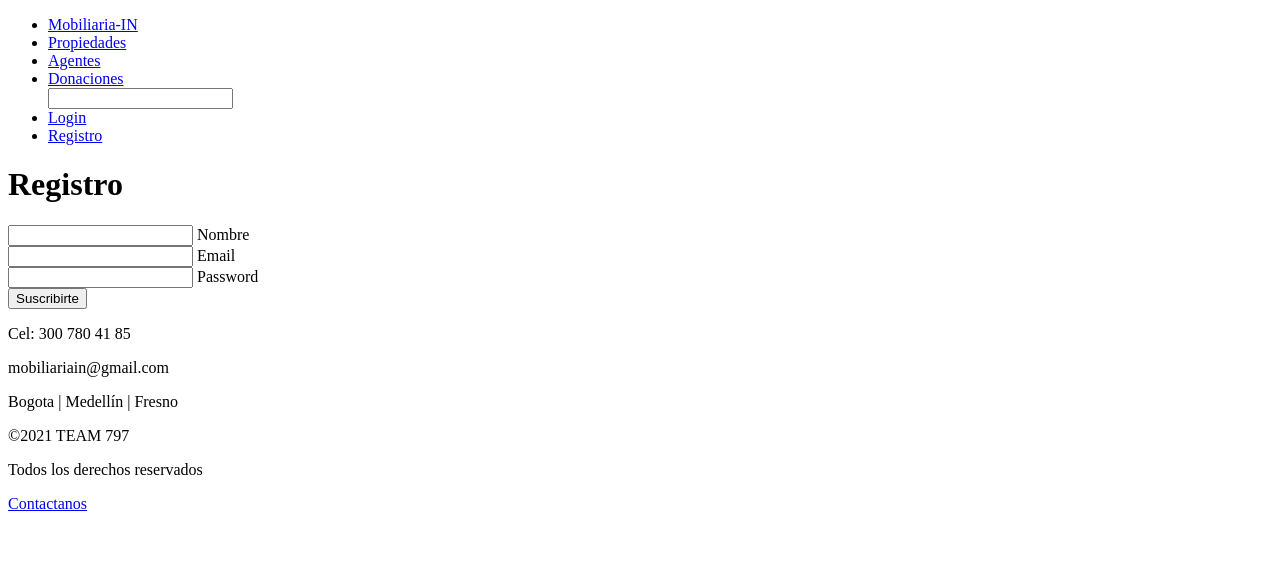
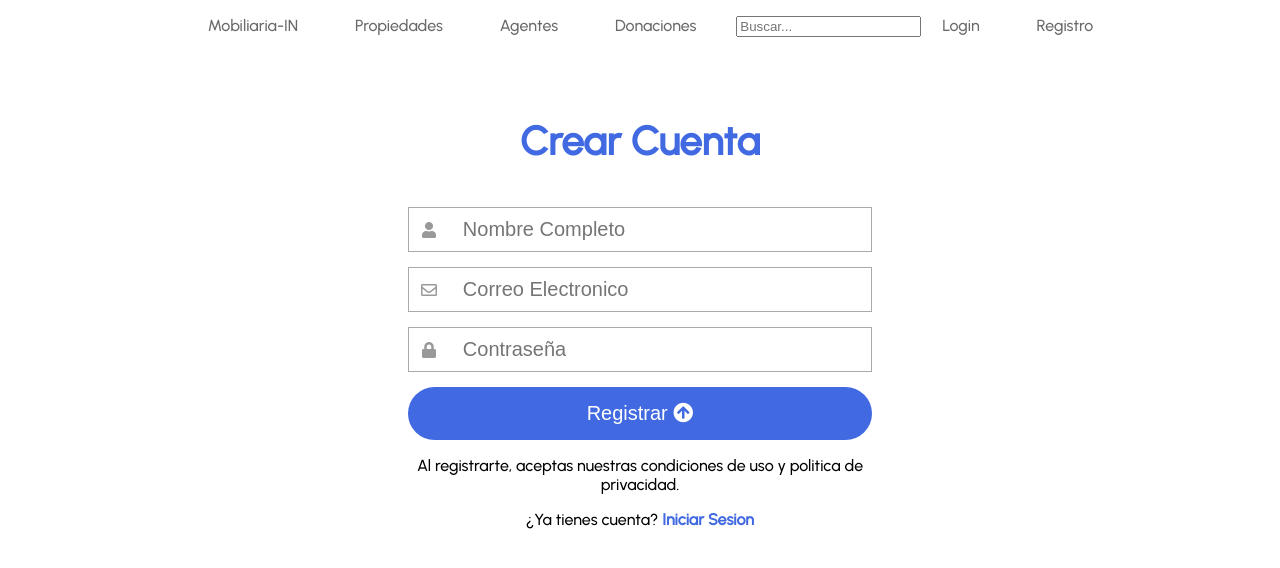
Before and after one commit to nadc100/sprintuno, a plain HTML site: page registro.html in a window 1280 px wide. Drawn offline with Linux system fonts and the light colour scheme.

Commit message:
cambios login, registro y otro stilo

```diff
--- a/registro.html
+++ b/registro.html
@@ -1,19 +1,23 @@
 <!DOCTYPE html>
-<html lang="en">
-
+<html lang="es">
 <head>
+    <meta name="viewport" content="width=device-width, user-scalable=yes, initial-scale=1.0, maximum-scale=3.0, minimum-scale=1.0">
+<link rel="stylesheet" href="https://use.fontawesome.com/releases/v5.6.3/css/all.css">
+    <link rel="stylesheet" href="stylogin.css">
     <meta charset="UTF-8">
     <meta http-equiv="X-UA-Compatible" content="IE=edge">
     <meta name="viewport" content="width=device-width, initial-scale=1.0">
-    <link rel="stylesheet" href="style.css">
-    <link rel="stylesheet" href="registro.css">
+    <link rel="stylesheet" href="stylogin.css">
     <link rel="preconnect" href="https://fonts.googleapis.com">
     <link rel="preconnect" href="https://fonts.googleapis.com">
     <link rel="preconnect" href="https://fonts.gstatic.com" crossorigin>
     <link href="https://fonts.googleapis.com/css2?family=Urbanist:wght@100;500&display=swap" rel="stylesheet">
     <title>MobiliariaIN</title>
+    <meta charset="UTF-8">
+    <title></title>
+
+
 </head>
-
 <body>
     <header>
             <nav>
@@ -24,44 +28,38 @@
                     <li><a href="propiedades.html">Propiedades</a></li>
                     <li><a href="agentes.html">Agentes</a></li>
                     <li><a href="donaciones.html">Donaciones</a></li>
-                <input type="search" name="busqueda" id="search">
+                    <input type="search" name="busqueda" id="search" class="input-contendor"placeholder="Buscar...">
                     <li><a href="login.html">Login</a></li>
                     <li><a href="registro.html">Registro</a></li>
                 </ul>
             </nav>
     </header>
-    <main>
-        <div class="registro">
-            <form action="" method="POST" id="form">
-                <div class="form">
-                    <h1>Registro</h1>
-                    <div class="grupo">
-                        <input type="text" name="" id="name" required><span class="barra"></span>
-                        <label for="">Nombre</label>
+
+    <form class="Formulario">
+
+        <h1>Crear Cuenta</h1>
+            <div class="contenedor">
+
+                <div class="input-contenedor">
+                    <i class="fas fa-user icon"></i>
+                    <input type="text" placeholder="Nombre Completo">
+
                     </div>
-                    <div class="grupo">
-                        <input type="email" name="" id="email" required><span class="barra"></span>
-                        <label for="">Email</label>
+
+                    <div class="input-contenedor">
+                    <i class="far fa-envelope icon"></i>
+                    <input type="text" placeholder="Correo Electronico">
+
                     </div>
-                    <div class="grupo">
-                        <input type="password" name="" id="password" required><span class="barra"></span>
-                        <label for="">Password</label>
+                    <div class="input-contenedor">
+                    <i class="fas fa-lock icon"></i>
+                    <input type="password" placeholder="Contraseña">
+
                     </div>
-                    <button class="boton " type="submit">Suscribirte</button>
+                    <button type="button" class="button">Registrar <i class="fas fa-arrow-circle-up"></i></button>
+                    <p>Al registrarte, aceptas nuestras condiciones de uso y politica de privacidad.</p>
+                    <p>¿Ya tienes cuenta?<a class="Link" href="login.html"> Iniciar Sesion</a></p>
             </div>
     </form>
-        </div>
-
-    </main>
-    <footer>
-        <p>Cel: 300 780 41 85</p>
-        <p>mobiliariain@gmail.com</p>
-        <p>Bogota | Medellín | Fresno</p>
-        <span></span>
-        <p>©2021 TEAM 797</p>
-        <p>Todos los derechos reservados</p>
-        <a href="contacto.html">Contactanos</a>
-    </footer>
 </body>
-
 </html>
--- /dev/null
+++ b/stylogin.css
@@ -0,0 +1,125 @@
+body {
+    font-family: 'Urbanist', sans-serif;
+    margin: 0;
+
+}
+#logo{
+    width: 27px;
+     height: 19px;
+    color:teal;
+  }
+
+ nav ul{
+     list-style-type: none;
+     text-align: center;
+     font-family: 'Urbanist', sans-serif;
+     font-weight: 450;
+     text-decoration: none;
+  }
+
+  nav li{
+     display: inline;
+     text-align: center;
+     margin: 1px 20px 1px 1px;
+     padding: 14px 16px;
+     text-decoration: none;
+  }
+
+
+  nav li a {
+     color:dimgray;
+     text-decoration: none;
+  }
+
+
+  nav li a:hover{
+     background-color:transparent;
+     color:cadetblue;
+     text-decoration: none;
+  }
+*{
+    box-sizing: border-box;
+}
+.contenedor{
+    width: 100%;
+    padding: 15px;
+}
+.ventana{
+    background:purple;
+    width: 41%;
+    margin-top:27px;
+    padding: 33px;
+    color:black;
+    font-family: 'Times New Roman', Times, serif;
+    font-size:18px;
+    min-width: 250px;
+    border-radius: 10px;
+    position: absolute;
+    left: 31%;
+    height:86.9%;
+    display: none;
+
+
+
+
+}
+.Formulario{
+    background:#fff ;
+    margin-top: 150px;
+    padding: 3px;
+}
+h1{
+    text-align: center;
+    color: royalblue;
+    font-size: 40px;
+}
+input[type="text"],
+input[type="password"]{
+    font-size: 20px;
+    width: 90.1%;
+    padding: 10px;
+    border: none;
+}
+.input-contenedor{
+    margin-bottom: 15px;
+    border: 1px solid #aaa;
+}
+.icon{
+    min-width: 40px;
+    text-align: center;
+    color: #999;
+}
+.button{
+    border: none;
+    width: 100%;
+    color: white;
+    font-size: 20px;
+    background:royalblue;
+    padding: 15px 20px;
+    border-radius: 1000px;
+    cursor: pointer;
+}
+
+.button:hover{
+    background: navy;
+}
+
+p{
+    text-align: center;
+}
+.Link{
+    text-decoration: none;
+    color:royalblue;
+    font-weight: 600;
+}
+.Link:hover{
+    color: navy ;
+}
+@media(min-width:768px)
+{
+    .Formulario{margin: auto;
+        width: 500px;
+        margin-top: 50px;
+        border-radius: 2%;
+    }
+}
```
Also changed, not shown: login.html (+29 -18 lines). Lines whose indentation alone changed are shown as unchanged.
